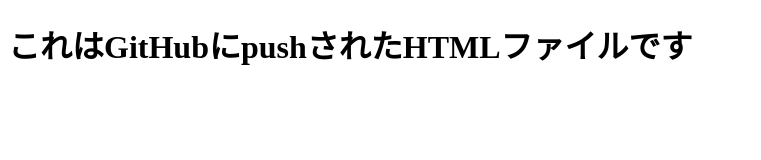
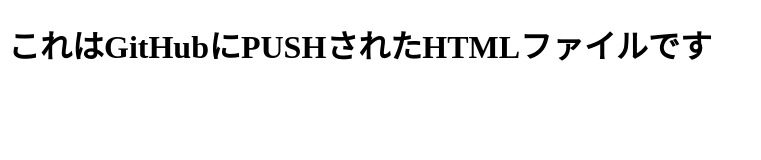
Before and after one commit to fuzztarou/S3_test, a plain HTML site: page index.html in a window 1280 px wide. Shown: the whole page, without its empty margins (0-761 px from the left). Drawn offline with Linux system fonts and the light colour scheme.

Commit message:
index.htmlを書き換えた　2回目

```diff
--- a/index.html
+++ b/index.html
@@ -5,6 +5,6 @@
     <META CHARSET="UTF-8">
   </HEAD>
   <BODY>
-    <H1>これはGitHubにpushされたHTMLファイルです</H1>
+    <H1>これはGitHubにPUSHされたHTMLファイルです</H1>
   </BODY>
 </HTML>
```
